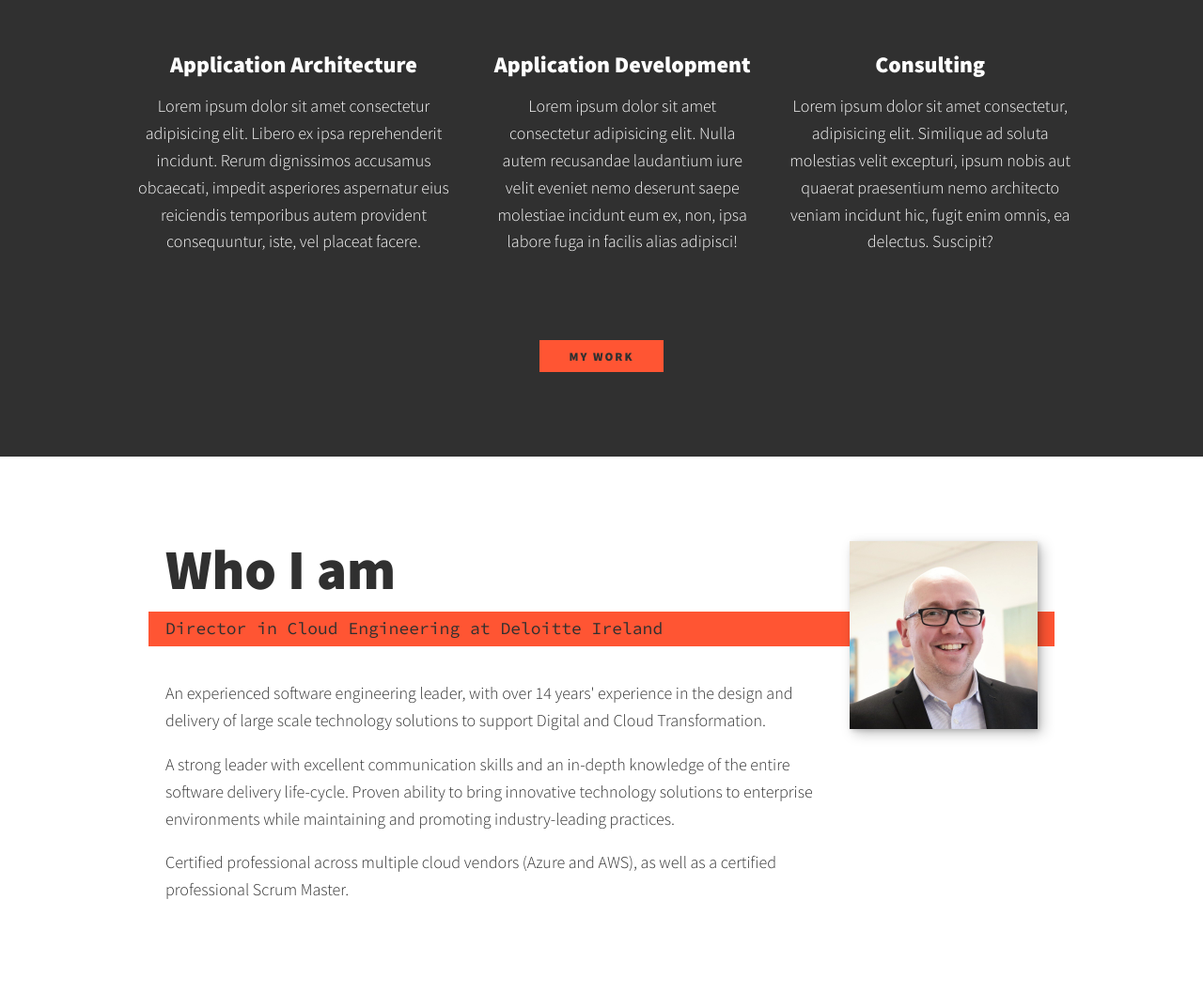
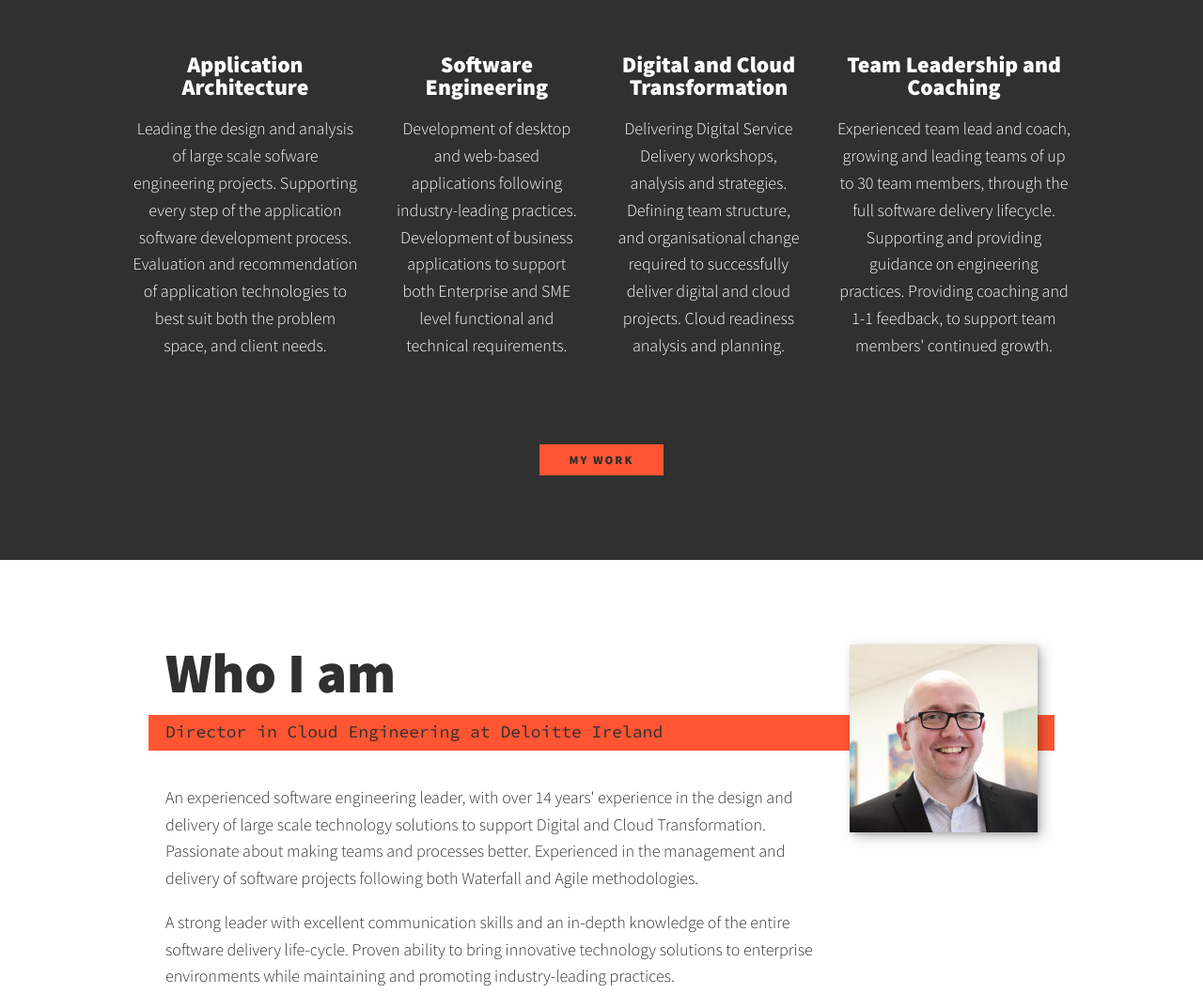
Before and after one commit to Refactored236/portfolio, a plain HTML site: page index.html in a window 1280 px wide. Shown: the part 700-1757 px from the top of the page at 94% size. Drawn offline with nearby package versions, Linux system fonts and the light colour scheme; a script that the page names is missing.

Commit message:
adds final base content and resize images

```diff
--- a/css/style.css
+++ b/css/style.css
@@ -311,7 +311,8 @@ header {
 }
 
 .service {
-    max-width: 500px;
+    max-width: 250px;
+    min-width: 200px;
     margin: 0 auto;
 }
 
--- a/index.html
+++ b/index.html
@@ -45,15 +45,20 @@
             <div class="services">
                 <div class="service">
                     <h3>Application Architecture</h3>
-                    <p>Lorem ipsum dolor sit amet consectetur adipisicing elit. Libero ex ipsa reprehenderit incidunt. Rerum dignissimos accusamus obcaecati, impedit asperiores aspernatur eius reiciendis temporibus autem provident consequuntur, iste, vel placeat facere.</p>
+                    <p>Leading the design and analysis of large scale sofware engineering projects.
+                        Supporting every step of the application software development process. Evaluation and recommendation of application technologies to best suit both the problem space, and client needs.</p>
                 </div> <!-- / service-->
                 <div class="service">
-                    <h3>Application Development</h3>
-                    <p>Lorem ipsum dolor sit amet consectetur adipisicing elit. Nulla autem recusandae laudantium iure velit eveniet nemo deserunt saepe molestiae incidunt eum ex, non, ipsa labore fuga in facilis alias adipisci!</p>
+                    <h3>Software Engineering</h3>
+                    <p>Development of desktop and web-based applications following industry-leading practices. Development of business applications to support both Enterprise and SME level functional and technical requirements.</p>
                 </div> <!-- / service-->
                 <div class="service">
-                    <h3>Consulting</h3>
-                    <p>Lorem ipsum dolor sit amet consectetur, adipisicing elit. Similique ad soluta molestias velit excepturi, ipsum nobis aut quaerat praesentium nemo architecto veniam incidunt hic, fugit enim omnis, ea delectus. Suscipit?</p>
+                    <h3>Digital and Cloud Transformation</h3>
+                    <p>Delivering Digital Service Delivery workshops, analysis and strategies. Defining team structure, and organisational change required to successfully deliver digital and cloud projects. Cloud readiness analysis and planning.</p>
+                </div> <!-- / service-->
+                <div class="service">
+                    <h3>Team Leadership and Coaching</h3>
+                    <p>Experienced team lead and coach, growing and leading teams of up to 30 team members, through the full software delivery lifecycle. Supporting and providing guidance on engineering practices. Providing coaching and 1-1 feedback, to support team members' continued growth.</p>
                 </div> <!-- / service-->
             </div> <!-- / services-->
 
@@ -68,8 +73,12 @@
             <p class="section__subtitle section__subtitle--about">
                 Director in Cloud Engineering at Deloitte Ireland</p>
             <div class="about-me__body">
-                <p>An experienced software engineering leader, with over 14 years' experience in the design and delivery of large scale technology solutions to support Digital and Cloud Transformation.</p>
-                <p>A strong leader with excellent communication skills and an in-depth knowledge of the entire software delivery life-cycle. Proven ability to bring innovative technology solutions to enterprise environments while maintaining and promoting industry-leading practices.</p>
+                <p>An experienced software engineering leader, with over 14 years' experience in the design and delivery of large scale technology solutions to support Digital and Cloud Transformation.
+                    Passionate about making teams and processes better.
+                    Experienced in the management and delivery of software projects following both Waterfall and Agile methodologies.
+                </p>
+                <p>A strong leader with excellent communication skills and an in-depth knowledge of the entire software delivery life-cycle. Proven ability to bring innovative technology solutions to enterprise environments while maintaining and promoting industry-leading practices.
+                </p>
                 <p>Certified professional across multiple cloud vendors (Azure and AWS), as well as a certified professional Scrum Master.</p>
             </div>
 
```
Also changed, not shown: img/my-virtual-terrarium.JPG, img/typing-game.JPG.
